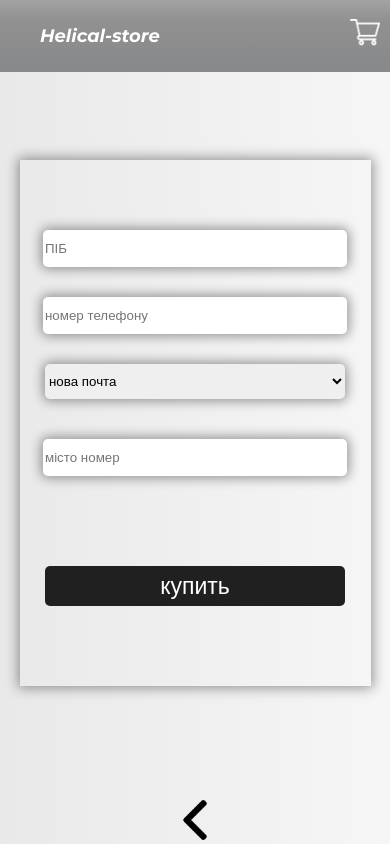
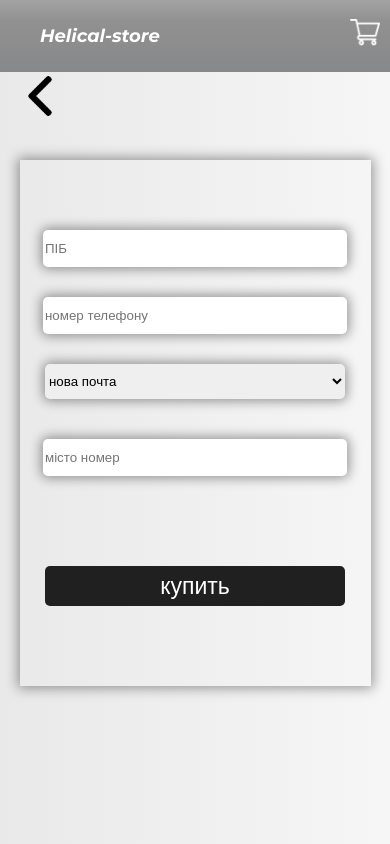
Before and after one commit to talafarael/Helical-store, a Next.js app: page /order in a window 390 px wide. Built offline with nearby package versions, Linux system fonts and the light colour scheme.

Commit message:
fix button

```diff
--- a/pages/order/order.scss
+++ b/pages/order/order.scss
@@ -8,12 +8,25 @@
   flex-direction: column;
   width: 55%;
 }
+.buttonBack {
+  height: 40px;
+  width: 40px;
+  // background: black;
+  position: absolute;
+  top: 13%;
+  left: 5%;
+}
 .orderContainer {
   display: flex;
   height: 100%;
   width: 100%;
 }
 @media (max-width: 850px) {
+  .buttonBack {
+    top: 11%;
+    height: 25px;
+    width: 25px;
+  }
   .orderContainer {
     align-items: center;
     flex-direction: column-reverse;
@@ -24,5 +37,11 @@
   .cardContainerOrder {
     margin-top: 53px;
 
-    width: 95%;}
+    width: 95%;
+  }
 }
+@media (max-width: 650px) {
+  .buttonBack {
+    top: 9%;
+  }
+}
```
Also changed, not shown: pages/order/index.tsx (line endings or trailing spaces).
